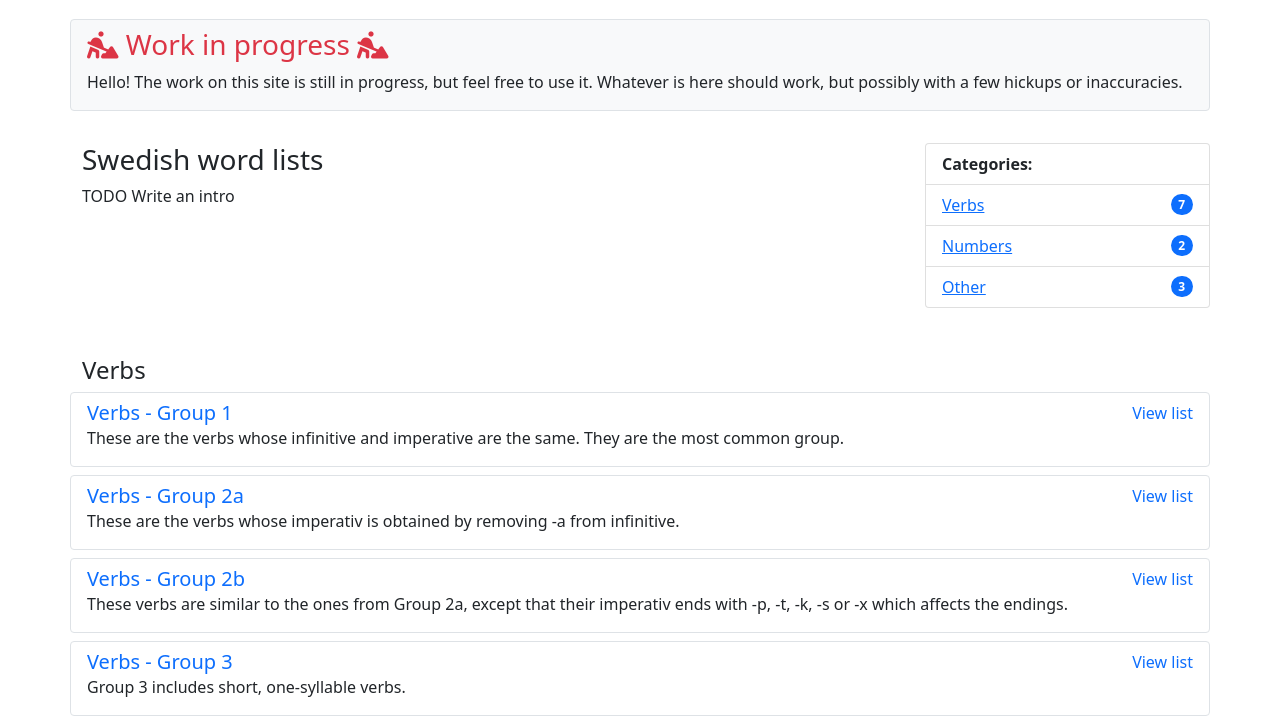
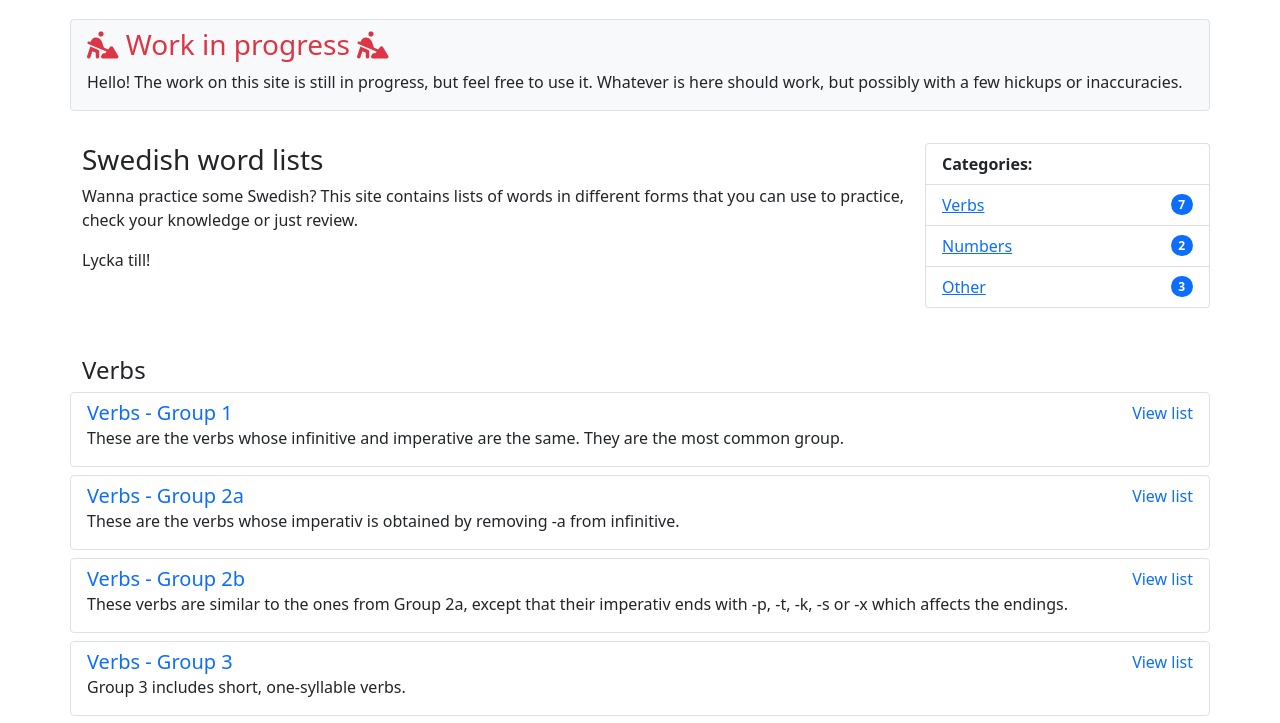
Before and after one commit to redant333/word-lists, a website: page src/html/index.html in a window 1280 px wide. Shown: the part 61-784 px from the top of the page. Drawn offline with nearby package versions, Linux system fonts and the light colour scheme; files that its build step writes are made by us from their sources.

Commit message:
Add home page intro

```diff
--- a/src/html/index.html
+++ b/src/html/index.html
@@ -34,7 +34,8 @@
         <div class="row mt-3 mb-5">
             <div class="col-md-9">
                 <h3>Swedish word lists</h3>
-                <p>TODO Write an intro</p>
+                <p>Wanna practice some Swedish? This site contains lists of words in different forms that you can use to practice, check your knowledge or just review.</p>
+                <p>Lycka till!</p>
             </div>
             <div class="col-md-3 ps-0 pe-0">
                 <ul class="list-group list-group-bulleted" id="id_toc_container">
```
Also changed, not shown: index.html (+1 -1 lines).
